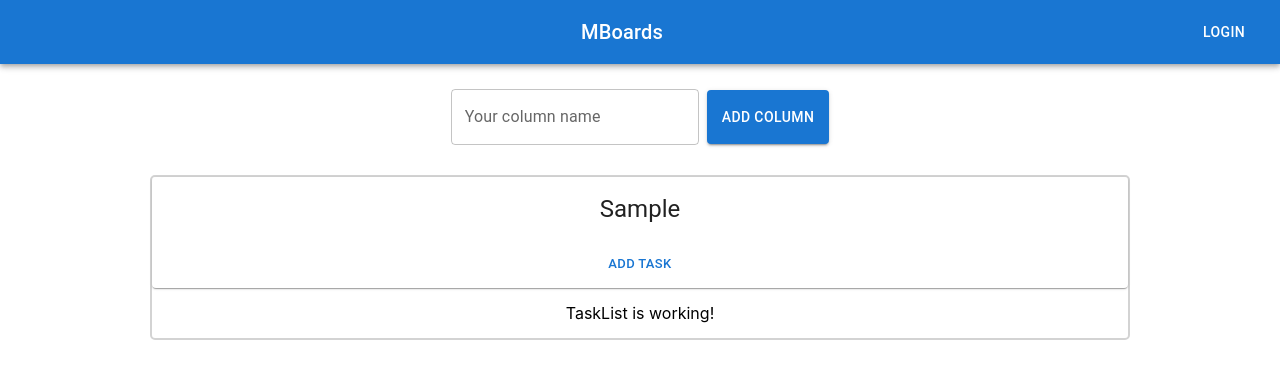
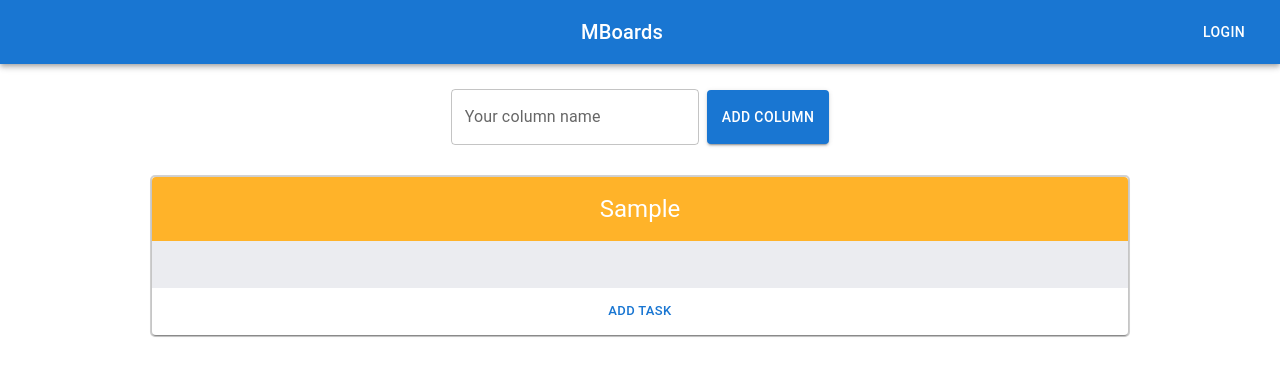
Before and after one commit to MeesterMarcus/mboard-ui, a React (Create React App) app: page / in a window 1280 px wide. Both pictures are taken after typing "Sample" into the empty fields and a click on the button "ADD COLUMN". Shown: the top 378 px of the page. Built offline with nearby package versions, Linux system fonts and the light colour scheme.

Commit message:
styling, add task basic functionality

```diff
--- a/src/App.js
+++ b/src/App.js
@@ -7,7 +7,6 @@ import Toolbar from '@mui/material/Toolbar';
 import Typography from '@mui/material/Typography';
 import Button from '@mui/material/Button';
 import IconButton from '@mui/material/IconButton';
-// import MenuIcon from '@mui/icons-material/Menu';
 import BoardContainer from './components/BoardContainer';
 import { v4 as uuidv4 } from 'uuid';
 
@@ -20,7 +19,8 @@ function App() {
   const addColumn = () => {
     const newColumn = {
       id: uuidv4(),
-      name: newColumnName
+      name: newColumnName,
+      tasks: [],
     };
     setColumns(prev => [...prev, newColumn]);
     resetForm();
--- a/src/components/BoardContainer.js
+++ b/src/components/BoardContainer.js
@@ -2,14 +2,25 @@ import '../App.css';
 import Card from '@mui/material/Card';
 import CardActions from '@mui/material/CardActions';
 import CardContent from '@mui/material/CardContent';
+import { CardHeader } from '@mui/material';
 import Button from '@mui/material/Button';
-import Typography from '@mui/material/Typography';
 import TaskList from './TaskList';
+import { v4 as uuidv4 } from 'uuid';
+import { useState } from 'react';
+
 
 function BoardContainer(props) {
 
+  const [taskCount, setTaskCount] = useState(0);
+
   const handleAddTask = (column) => {
     console.log("creating a new task for column: ", column.name);
+    console.log(column);
+    column.tasks.push({
+      id: uuidv4(),
+      title: "test"
+    });
+    setTaskCount(prev => prev + 1);
   }
 
   return (
@@ -18,16 +29,16 @@ function BoardContainer(props) {
         return (
           <div key={index} style={boardColumn}>
             <Card sx={{ minWidth: 275 }}>
-              <CardContent>
-                <Typography variant="h5" component="div">
-                  {column.name}
-                </Typography>
+              <CardHeader style={cardHeader}
+                title={column.name}
+              />
+              <CardContent style={cardContent}>
+                <TaskList tasks={column.tasks}/>
               </CardContent>
-              <CardActions style={{display: 'flex', justifyContent:'center'}}>
+              <CardActions style={cardActions}>
                 <Button size="small" onClick={() => handleAddTask(column)}>ADD TASK</Button>
               </CardActions>
             </Card>
-            <TaskList/>
           </div>
         )
       })}
@@ -42,11 +53,26 @@ const boardContainer = {
   justifyContent: "flex-start",
 }
 
+const cardHeader = {
+  backgroundColor: "#FFB329",
+  color: "white",
+}
+
+const cardContent = {
+  backgroundColor: '#EBECF0',
+}
+
+const cardActions = {
+  display: 'flex',
+  justifyContent: 'center',
+}
+
 const boardColumn = {
   flexDirection: "column",
   margin: 150,
   borderWidth: 2,
   borderRadius: 5,
+  height: '100%',
   borderColor: 'lightgrey',
   borderStyle: 'solid',
   width: '100%',
--- a/src/components/TaskList.js
+++ b/src/components/TaskList.js
@@ -1,12 +1,27 @@
+import { useEffect } from 'react';
 import '../App.css';
 
 
 function TaskList(props) {
 
+  const openTask = (task) => {
+    console.log(task);
+  };
+
+  useEffect(() => {
+
+  }, [props.tasks])
+
 
   return (
     <div style={taskListContainer}>
-      TaskList is working!
+      {props.tasks?.map((task) => {
+        return (
+          <div onClick={() => openTask(task)} key={task.id} style={taskContainer}>
+            <span style={task}>{task.title}</span>
+          </div>
+        )
+      })}
     </div>
   );
 }
@@ -14,6 +29,17 @@ function TaskList(props) {
 // styles
 const taskListContainer = {
   margin: 15,
+  backgroundColor: '#EBECF0',
+}
+
+const taskContainer = {
+  borderWidth: 2,
+  borderRadius: 8,
+  borderStyle: 'solid',
+  borderColor: '#EBECF0',
+  backgroundColor: 'white',
+  cursor: 'pointer',
+  margin: 5,
 }
 
 
```
